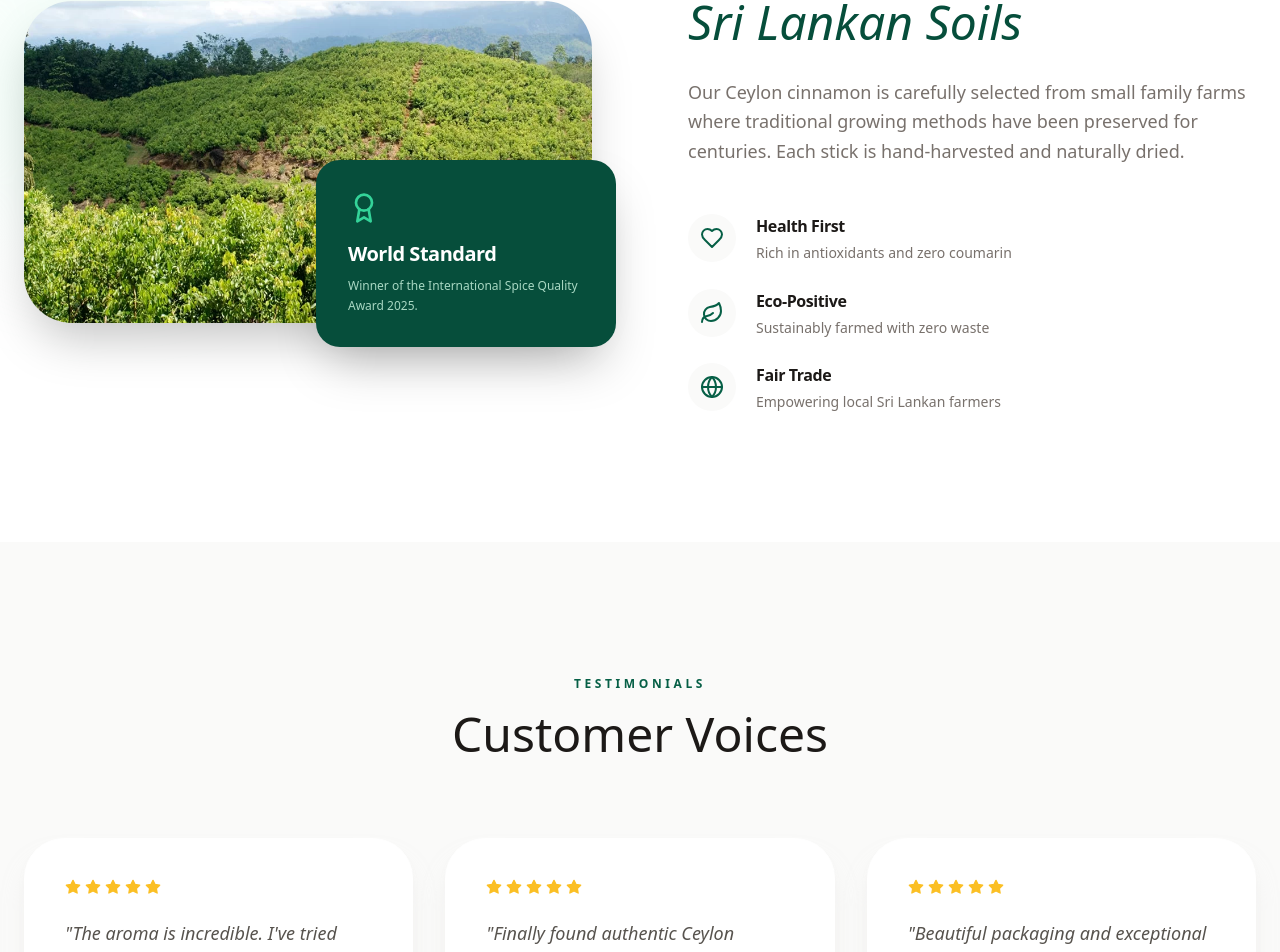
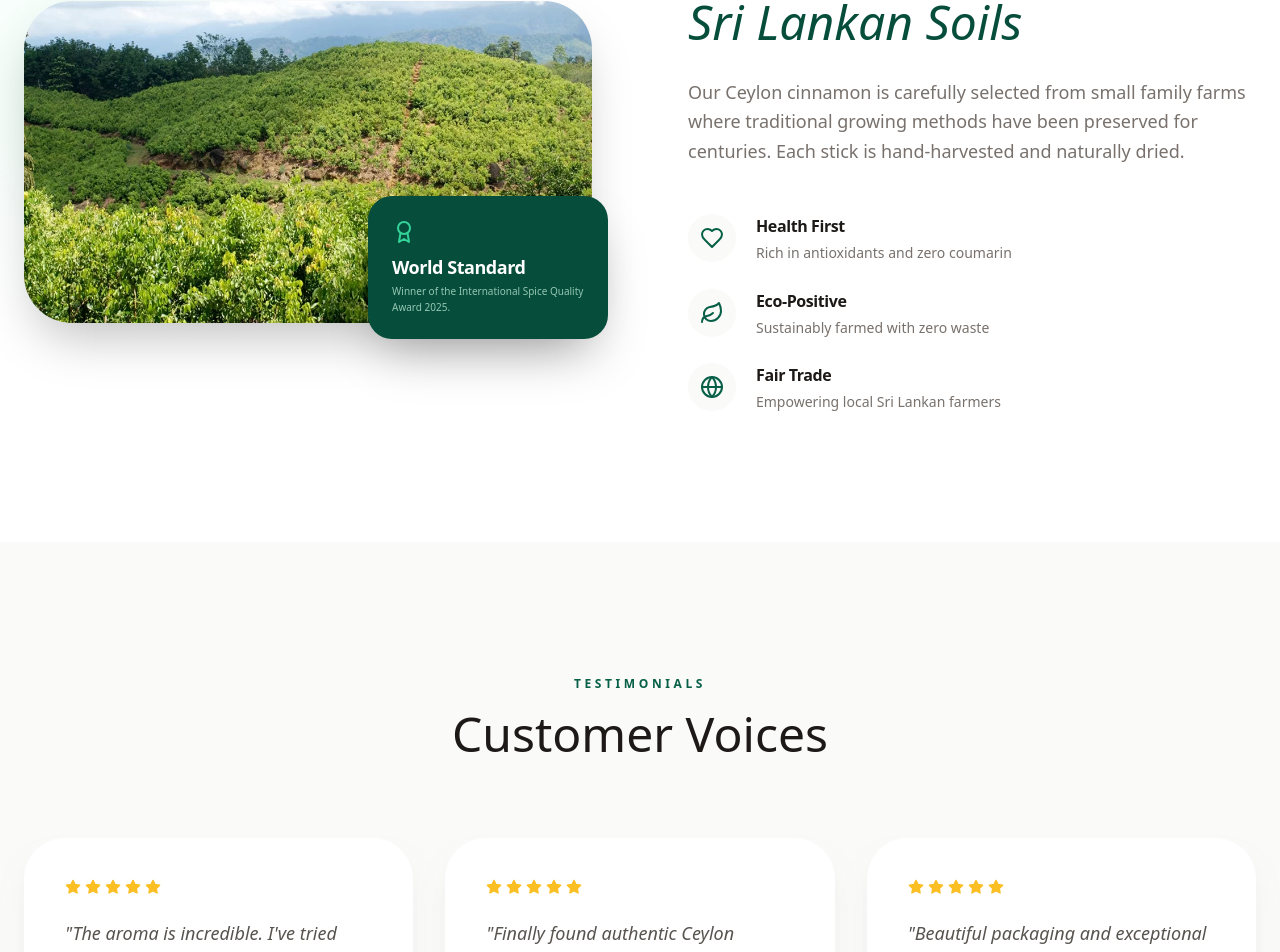
Before and after one commit to adeshasur/Ceylon-Roots, a React (Vite) app: page / in a window 1280 px wide. Shown: the part 2747-3699 px from the top of the page. Built offline with nearby package versions, Linux system fonts and the light colour scheme; the HTML template or start-up script is replaced by a standard one.

Commit message:
style: even more compact award badge for ultra-refined look

```diff
--- a/src/App.jsx
+++ b/src/App.jsx
@@ -409,10 +409,10 @@ function Benefits() {
               alt="Cinnamon Plantation Sri Lanka"
               className="rounded-[3rem] shadow-2xl w-full sticky top-0"
             />
-            <div className="absolute -bottom-6 -right-6 bg-emerald-900 text-white p-8 rounded-3xl shadow-2xl max-w-[300px] hidden md:block">
-              <Award className="w-8 h-8 mb-4 text-emerald-400" />
-              <h3 className="text-xl font-bold mb-2 tracking-tight">World Standard</h3>
-              <p className="text-emerald-100/80 leading-relaxed text-xs">Winner of the International Spice Quality Award 2025.</p>
+            <div className="absolute -bottom-4 -right-4 bg-emerald-900 text-white p-6 rounded-3xl shadow-2xl max-w-[240px] hidden md:block">
+              <Award className="w-6 h-6 mb-3 text-emerald-400" />
+              <h3 className="text-lg font-bold mb-1 tracking-tight leading-tight">World Standard</h3>
+              <p className="text-emerald-100/70 leading-relaxed text-[10px]">Winner of the International Spice Quality Award 2025.</p>
             </div>
           </Section>
 
```
